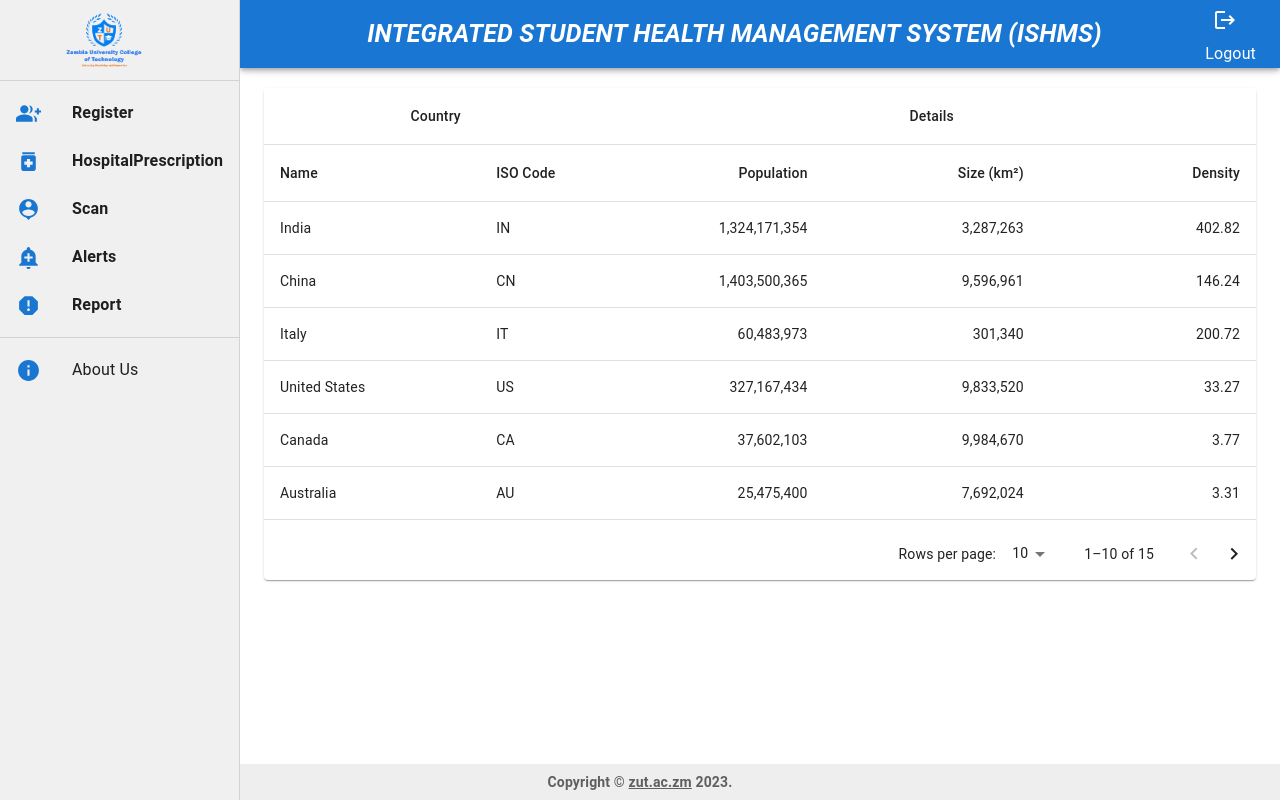
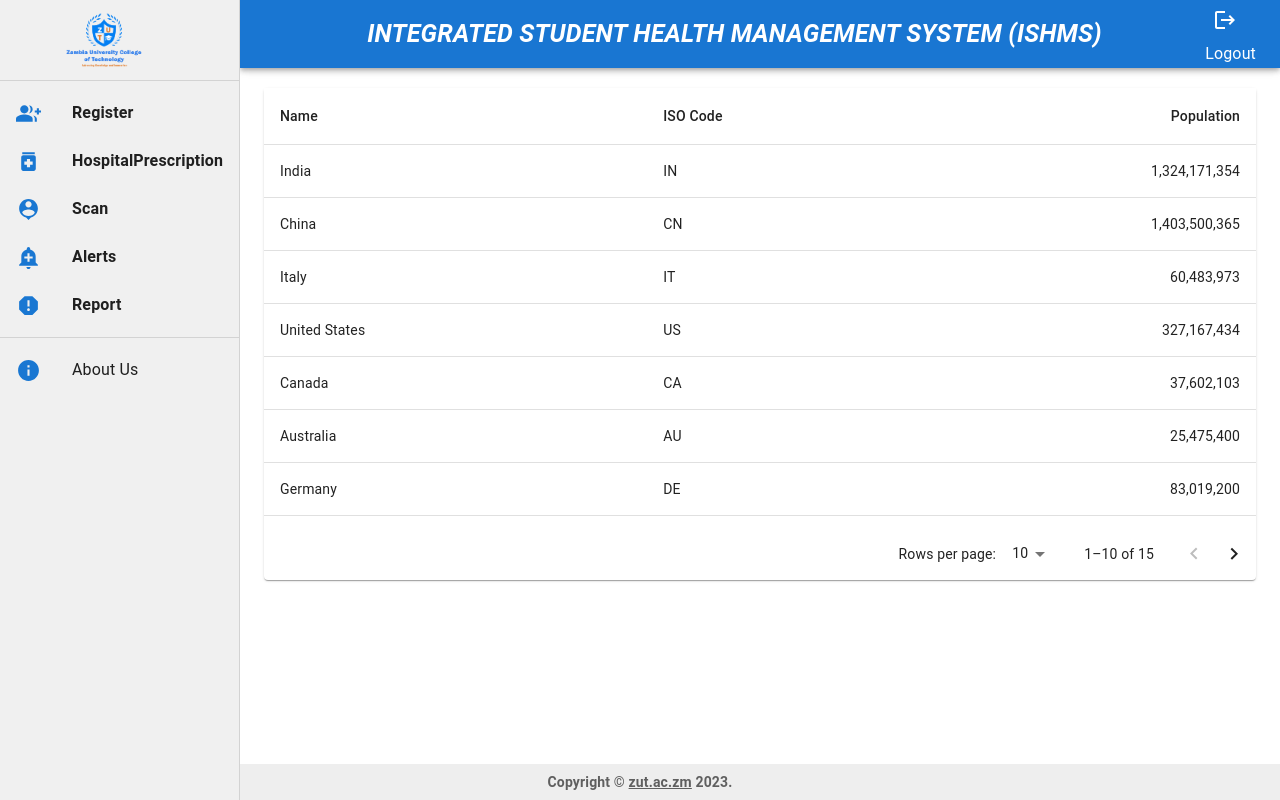
Before and after one commit to muk0t3ch/Final-Year-Project-ISHMS-, a React (Create React App) app: page /report in a window 1280 px wide. Built offline with nearby package versions, Linux system fonts and the light colour scheme.

Commit message:
report code

```diff
--- a/package.json
+++ b/package.json
@@ -1,5 +1,5 @@
 {
-  "name": "final-year",
+  "name": "final-ishms",
   "version": "0.1.0",
   "private": true,
   "dependencies": {
--- a/src/components/Alerts.js
+++ b/src/components/Alerts.js
@@ -61,7 +61,7 @@ function EmailForm() {
                     <div class="container">
                         <h1 class="text-center text-primary">Student Hospital Alert Visit Notification !</h1>
                         <div class="jumbotron">
-                            <p><strong>Subject:</strong> Notification of Student Hospital Visit Kalewa Clinic.</p>
+                            <p><strong>Subject:</strong> Notification of Student Hospital Visit Clinic.</p>
                             <p class="mb-0"><strong>Student Name:</strong> `+ text +`</p>
                             <p class="mb-0"><strong>Visit Date:</strong> `+ Date() +`</p>
                             <p class="mb-0"><strong>Reason for Visit:</strong> The student's primary reason for visiting the medical facility is due to feeling unwell and being sick.</p>
--- a/src/components/Report.js
+++ b/src/components/Report.js
@@ -18,43 +18,28 @@ const columns = [
     align: 'right',
     format: (value) => value.toLocaleString('en-US'),
   },
-  {
-    id: 'size',
-    label: 'Size\u00a0(km\u00b2)',
-    minWidth: 170,
-    align: 'right',
-    format: (value) => value.toLocaleString('en-US'),
-  },
-  {
-    id: 'density',
-    label: 'Density',
-    minWidth: 170,
-    align: 'right',
-    format: (value) => value.toFixed(2),
-  },
 ];
 
-function createData(name, code, population, size) {
-  const density = population / size;
-  return { name, code, population, size, density };
+function createData(name, code, population) {
+  return { name, code, population };
 }
 
 const rows = [
-  createData('India', 'IN', 1324171354, 3287263),
-  createData('China', 'CN', 1403500365, 9596961),
-  createData('Italy', 'IT', 60483973, 301340),
-  createData('United States', 'US', 327167434, 9833520),
-  createData('Canada', 'CA', 37602103, 9984670),
-  createData('Australia', 'AU', 25475400, 7692024),
-  createData('Germany', 'DE', 83019200, 357578),
-  createData('Ireland', 'IE', 4857000, 70273),
-  createData('Mexico', 'MX', 126577691, 1972550),
-  createData('Japan', 'JP', 126317000, 377973),
-  createData('France', 'FR', 67022000, 640679),
-  createData('United Kingdom', 'GB', 67545757, 242495),
-  createData('Russia', 'RU', 146793744, 17098246),
-  createData('Nigeria', 'NG', 200962417, 923768),
-  createData('Brazil', 'BR', 210147125, 8515767),
+  createData('India', 'IN', 1324171354),
+  createData('China', 'CN', 1403500365),
+  createData('Italy', 'IT', 60483973),
+  createData('United States', 'US', 327167434),
+  createData('Canada', 'CA', 37602103),
+  createData('Australia', 'AU', 25475400),
+  createData('Germany', 'DE', 83019200),
+  createData('Ireland', 'IE', 4857000),
+  createData('Mexico', 'MX', 126577691),
+  createData('Japan', 'JP', 126317000),
+  createData('France', 'FR', 67022000),
+  createData('United Kingdom', 'GB', 67545757),
+  createData('Russia', 'RU', 146793744),
+  createData('Nigeria', 'NG', 200962417),
+  createData('Brazil', 'BR', 210147125),
 ];
 
 export default function ColumnGroupingTable() {
@@ -76,19 +61,11 @@ export default function ColumnGroupingTable() {
         <Table stickyHeader aria-label="sticky table">
           <TableHead>
             <TableRow>
-              <TableCell align="center" colSpan={2}>
-                Country
-              </TableCell>
-              <TableCell align="center" colSpan={3}>
-                Details
-              </TableCell>
-            </TableRow>
-            <TableRow>
               {columns.map((column) => (
                 <TableCell
                   key={column.id}
                   align={column.align}
-                  style={{ top: 57, minWidth: column.minWidth }}
+                  style={{ minWidth: column.minWidth }}
                 >
                   {column.label}
                 </TableCell>
@@ -98,8 +75,7 @@ export default function ColumnGroupingTable() {
           <TableBody>
             {rows
               .slice(page * rowsPerPage, page * rowsPerPage + rowsPerPage)
-              .map((row) => {
-                return (
+              .map((row) => (
                 <TableRow hover role="checkbox" tabIndex={-1} key={row.code}>
                   {columns.map((column) => {
                     const value = row[column.id];
@@ -112,8 +88,7 @@ export default function ColumnGroupingTable() {
                     );
                   })}
                 </TableRow>
-                );
-              })}
+              ))}
           </TableBody>
         </Table>
       </TableContainer>
--- a/src/components/Webcam.js
+++ b/src/components/Webcam.js
@@ -1,3 +1,4 @@
+// eslint-disable-next-line no-unused-vars
 import React, { useEffect, useState } from 'react';
 import { QrReader } from 'react-qr-reader';
 import Typography from '@mui/material/Typography';
@@ -38,6 +39,7 @@ const theme = createMuiTheme({
     }
 });
 
+// eslint-disable-next-line no-unused-vars
 function NumberLinearProgress(props) {
     return (
         <Box display="flex" alignItems="center">
@@ -174,7 +176,7 @@ export const Webcam = () => {
 
             <>
                 {scanResultText ?
-                    <div style={{ margin: '5%', border: '1px solid lightgray', width: '50%', padding: '5%' }}>
+                    <div style={{ margin: '5%', border: '1px solid lightgrey', width: '50%', padding: '5%' }}>
                         {isHospitalAvailable() ? (
 
                             <Alert severity="success">
@@ -201,9 +203,10 @@ export const Webcam = () => {
                             </Alert>
                         ) : (
                             <Alert severity="error">This student is ineligible to attend for medical at this time.</Alert>
+
                         )}
                     </div>
-                    : <div style={{ margin: '5%', border: '1px solid lightgray', width: '50%', padding: '10%' }}>
+                    : <div style={{ margin: '5%', border: '1px solid lightgrey', width: '50%', padding: '10%' }}>
                         {isHospitalAvailable() ? (
                             <Typography variant="h6" gutterBottom> Set your Student ID Card <FeaturedVideoIcon color='success' /> <br /> Towards the WebCam <br /> <PhotoCameraFrontIcon color='error' fontSize='large' />
                             </Typography>
```
Also changed, not shown: 2 other files (tests, documents, lock files or other folders). Lines whose indentation alone changed are shown as unchanged.
